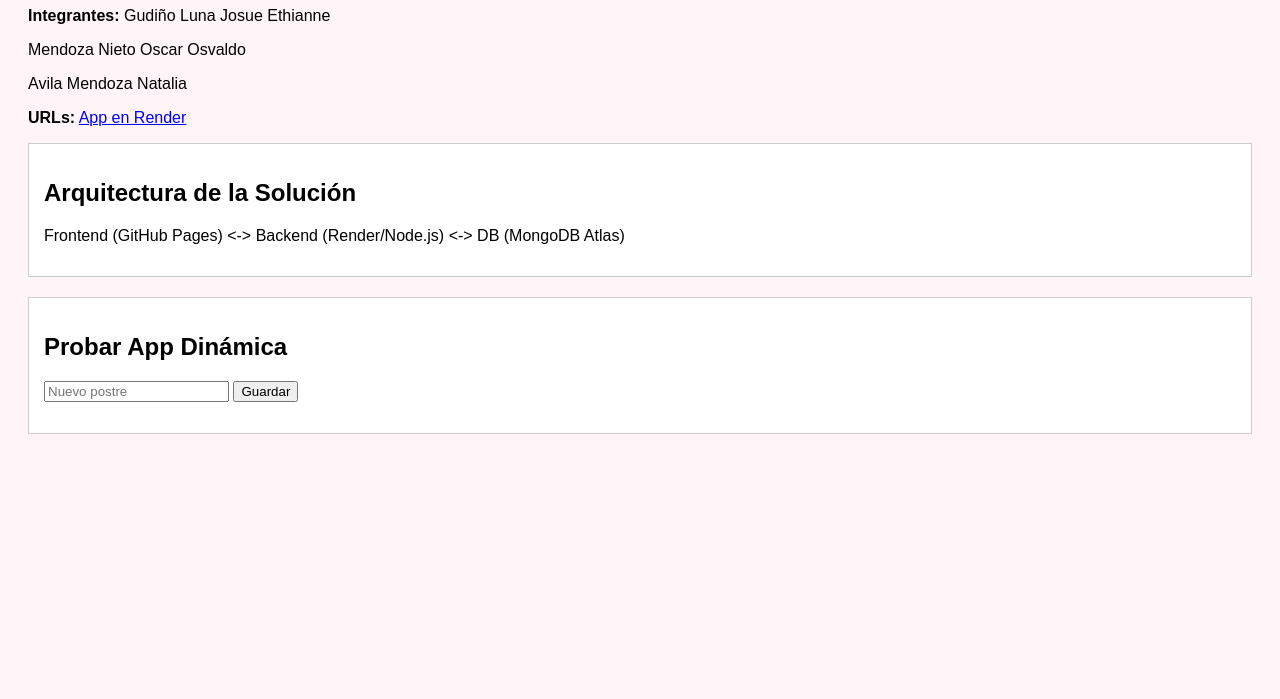
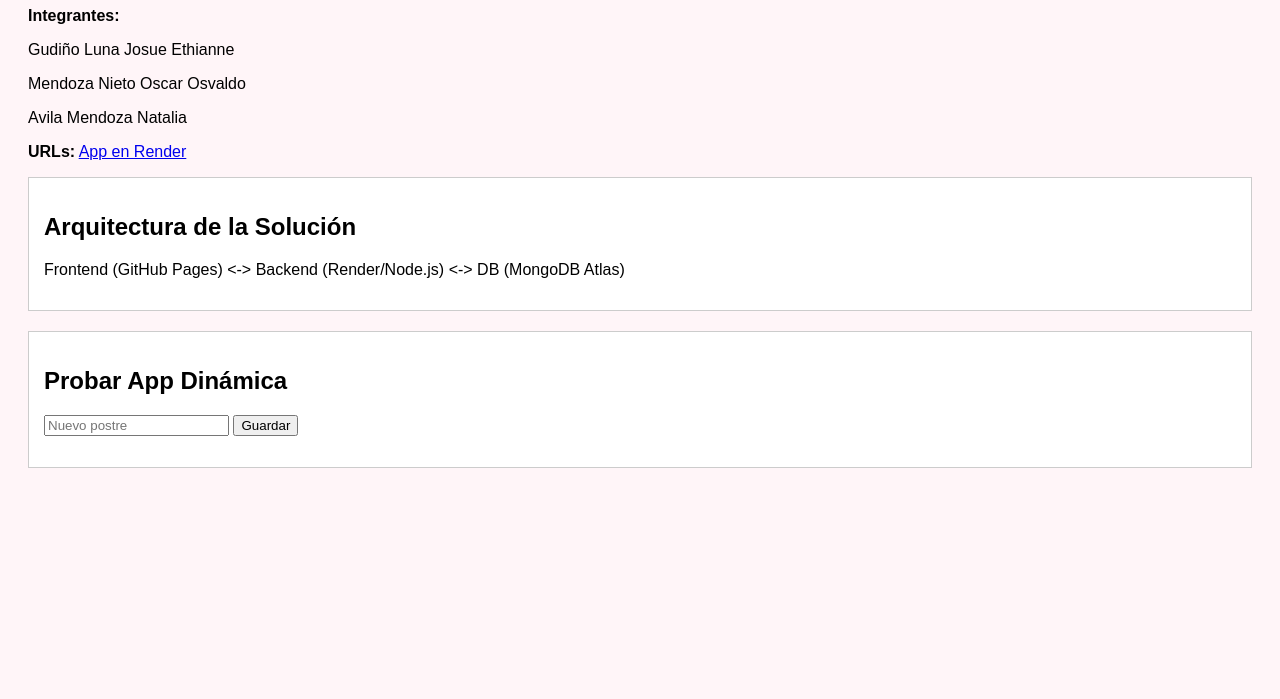
Before and after one commit to JOKERKORIO/BD, a website: page index.html in a window 1280 px wide. Shown: the part 101-800 px from the top of the page. Drawn offline with Linux system fonts and the light colour scheme; no server answers.

Commit message:
Update index.html

```diff
--- a/index.html
+++ b/index.html
@@ -9,7 +9,8 @@
 </head>
 <body>
     <h1>Proyecto: Postres SQL</h1>
-    <p><strong>Integrantes:</strong> Gudiño Luna Josue Ethianne</p>
+    <p><strong>Integrantes:</strong></p>
+    <p> Gudiño Luna Josue Ethianne</p>
     <p> Mendoza Nieto Oscar Osvaldo</p>
     <p> Avila Mendoza Natalia</p>
     <p><strong>URLs:</strong> <a href="https://bd-eq6i.onrender.com">App en Render</a></p>
```
